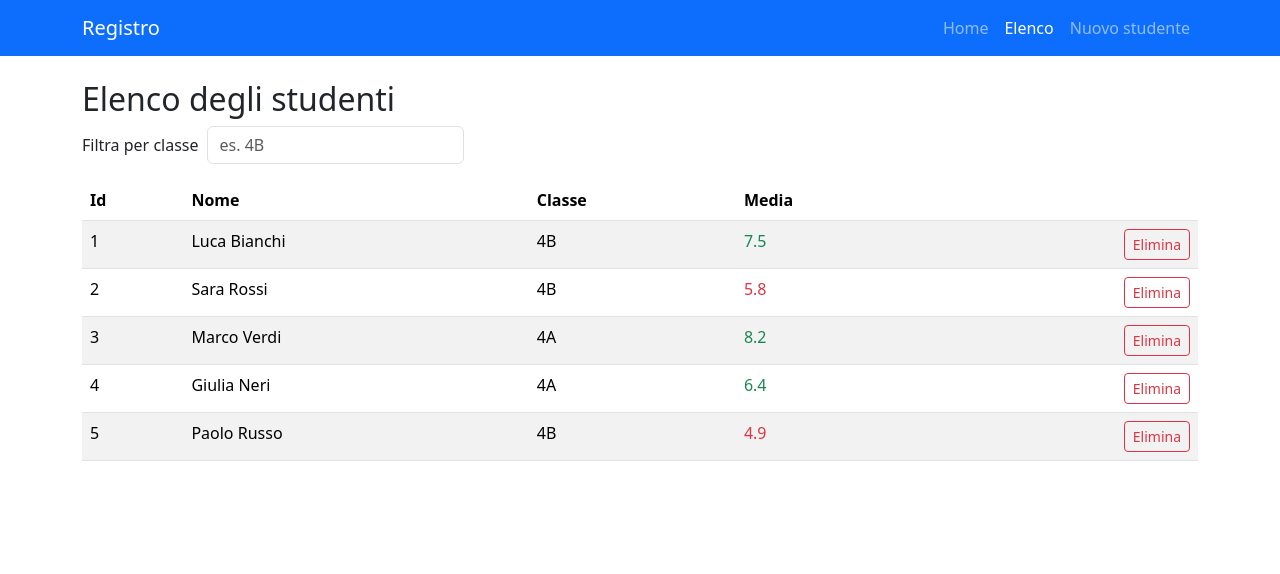
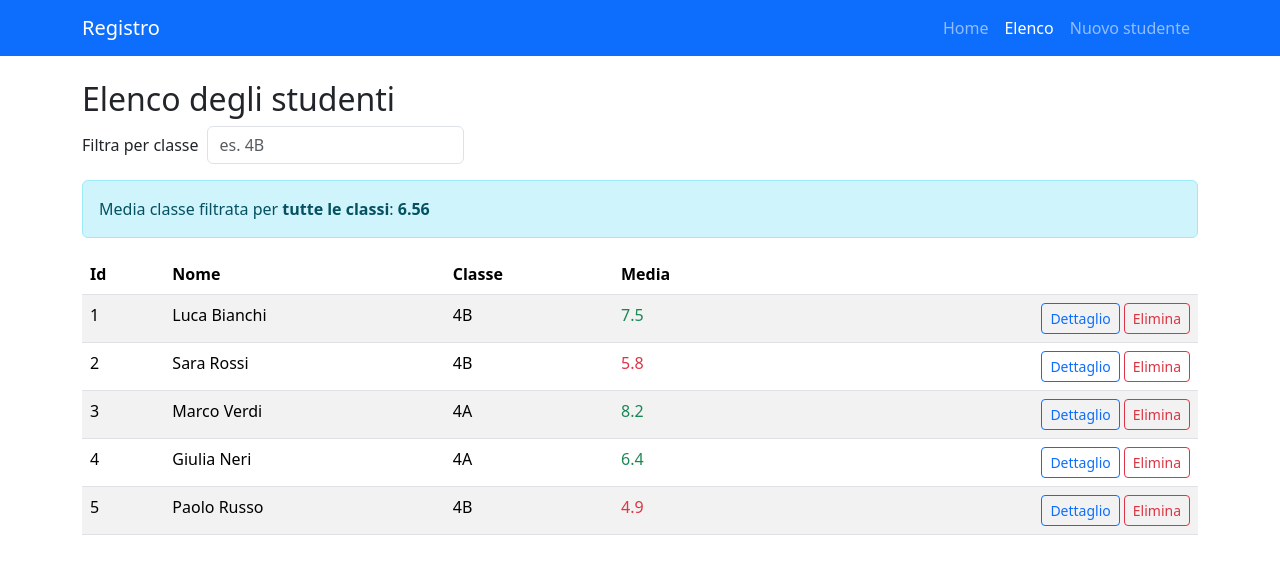
Before and after one commit to Alexandra-Gumalal/gumalal-alexandra-Registro-Studenti, an Angular app in the folder registro-studenti/: page /elenco in a window 1280 px wide. Shown: the top 574 px of the page. Built offline with nearby package versions, Linux system fonts and the light colour scheme.

Commit message:
Media classe filtrata

```diff
--- a/registro-studenti/src/app/elenco/elenco.html
+++ b/registro-studenti/src/app/elenco/elenco.html
@@ -5,9 +5,16 @@
     <label for="filtro" class="col-form-label">Filtra per classe</label>
   </div>
   <div class="col-auto">
-    <input id="filtro" class="form-control" [(ngModel)]="filtroClasse" placeholder="es. 4B">
+    <input id="filtro" class="form-control" [ngModel]="filtroClasse()" (ngModelChange)="filtroClasse.set($event)" placeholder="es. 4B">
   </div>
 </div>
+
+@if (filtrati().length > 0) {
+  <div class="alert alert-info mt-3" role="status">
+    Media classe filtrata per <strong>{{ filtroClasse() || 'tutte le classi' }}</strong>:
+    <strong>{{ mediaClasse().toFixed(2) }}</strong>
+  </div>
+}
 
 @if (filtrati().length === 0) {
   <div class="alert alert-warning">
@@ -32,7 +39,8 @@
             {{ s.mediaVoti }}
           </td>
           <td class="text-end">
-            <button type="button" class="btn btn-sm btn-outline-danger" (click)="rimuovi(s.id)">Elimina</button>
+            <a class="btn btn-sm btn-outline-primary" [routerLink]="['/elenco', s.id]">Dettaglio</a>
+            <button type="button" class="btn btn-sm btn-outline-danger ms-1" (click)="rimuovi(s.id)">Elimina</button>
           </td>
         </tr>
       }
--- a/registro-studenti/src/app/elenco/elenco.ts
+++ b/registro-studenti/src/app/elenco/elenco.ts
@@ -22,6 +22,15 @@ export class Elenco {
     }
     return tutti.filter(s => s.classe.toUpperCase() === filtro);
   });
+// media voti studenti filtrati
+  readonly mediaClasse = computed(() => {
+    const lista = this.filtrati();
+    if (lista.length === 0) {
+      return 0;
+    }
+    const somma = lista.reduce((acc, s) => acc + s.mediaVoti, 0);
+    return somma / lista.length;
+  });
 
   rimuovi(id: number): void {
     this.studentiService.rimuovi(id);
```
